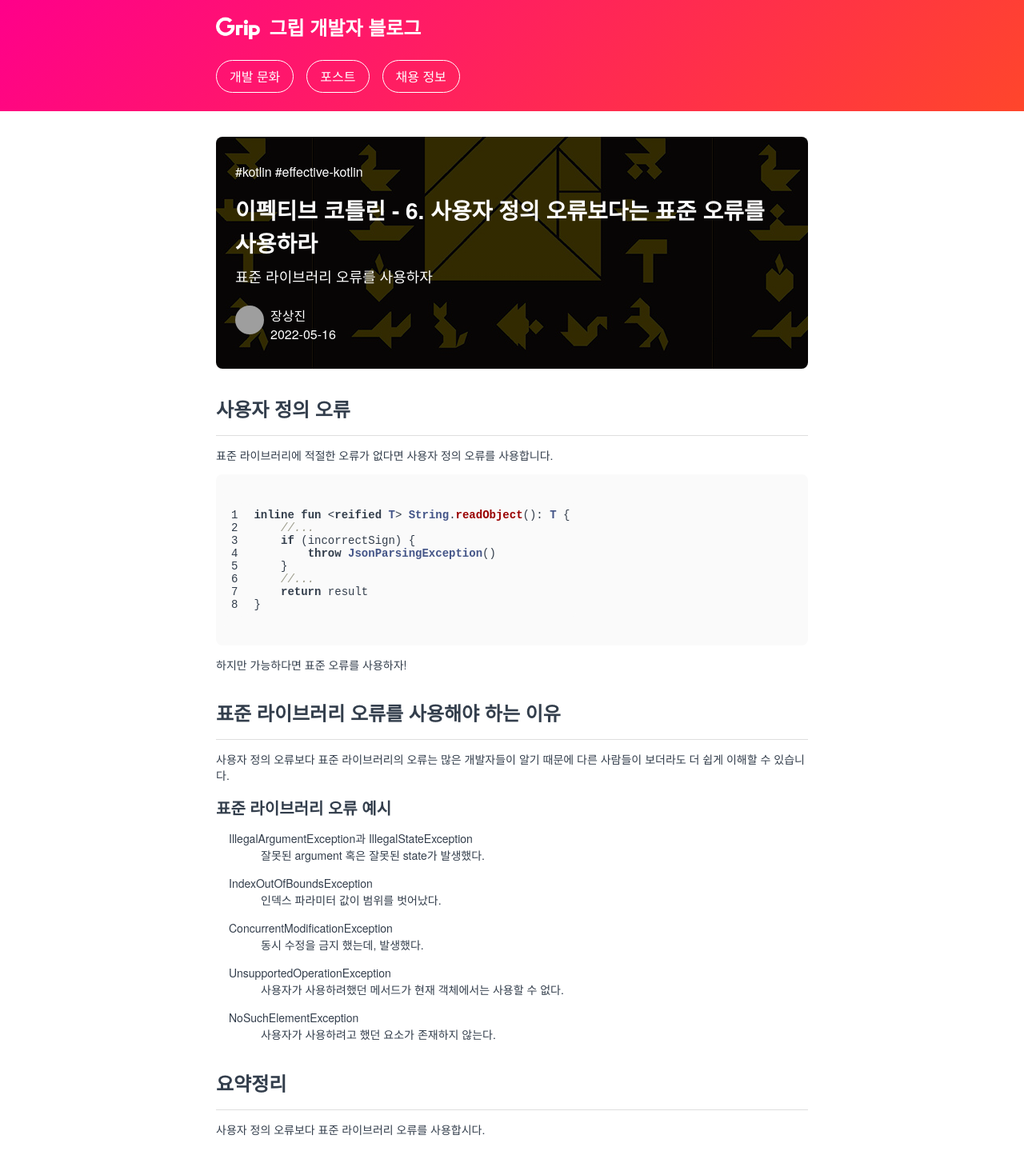
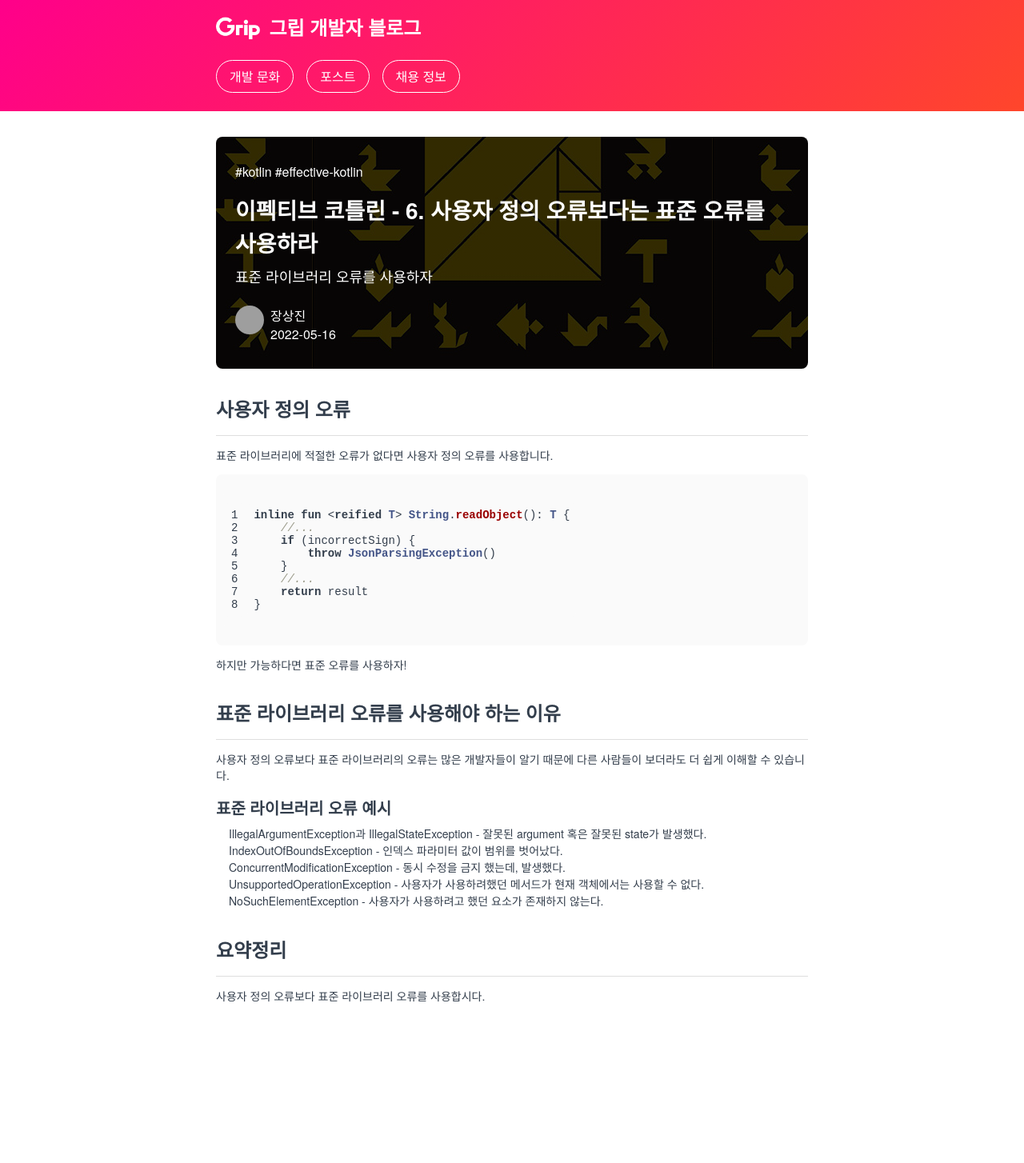
Before and after one commit to gripcorp/devblog, a Jekyll site: the page built from _posts/2022-05-16-6-use-standard-error.md, in a window 1280 px wide. Shown: the whole page at 80% size. Built offline with Jekyll 4.4.1, drawn with Linux system fonts in a browser that asks for light colours; after the commit the page ends 1287 px from its top, so only the background shows below that; grey boxes are pictures that could not be loaded.

```diff
--- a/_posts/2022-05-16-6-use-standard-error.md
+++ b/_posts/2022-05-16-6-use-standard-error.md
@@ -27,16 +27,11 @@ inline fun <reified T> String.readObject(): T {
 사용자 정의 오류보다 표준 라이브러리의 오류는 많은 개발자들이 알기 때문에 다른 사람들이 보더라도 더 쉽게 이해할 수 있습니다.
 
 ### 표준 라이브러리 오류 예시
-- IllegalArgumentException과 IllegalStateException
- : 잘못된 argument 혹은 잘못된 state가 발생했다.
-- IndexOutOfBoundsException
- : 인덱스 파라미터 값이 범위를 벗어났다.
-- ConcurrentModificationException
- : 동시 수정을 금지 했는데, 발생했다.
-- UnsupportedOperationException
- : 사용자가 사용하려했던 메서드가 현재 객체에서는 사용할 수 없다.
-- NoSuchElementException
- : 사용자가 사용하려고 했던 요소가 존재하지 않는다.
+- IllegalArgumentException과 IllegalStateException - 잘못된 argument 혹은 잘못된 state가 발생했다.
+- IndexOutOfBoundsException - 인덱스 파라미터 값이 범위를 벗어났다.
+- ConcurrentModificationException - 동시 수정을 금지 했는데, 발생했다.
+- UnsupportedOperationException - 사용자가 사용하려했던 메서드가 현재 객체에서는 사용할 수 없다.
+- NoSuchElementException - 사용자가 사용하려고 했던 요소가 존재하지 않는다.
 
 ## 요약정리
 사용자 정의 오류보다 표준 라이브러리 오류를 사용합시다.
```
